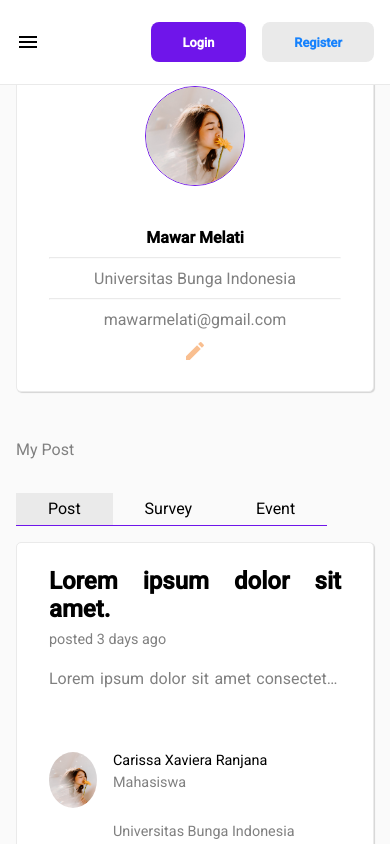
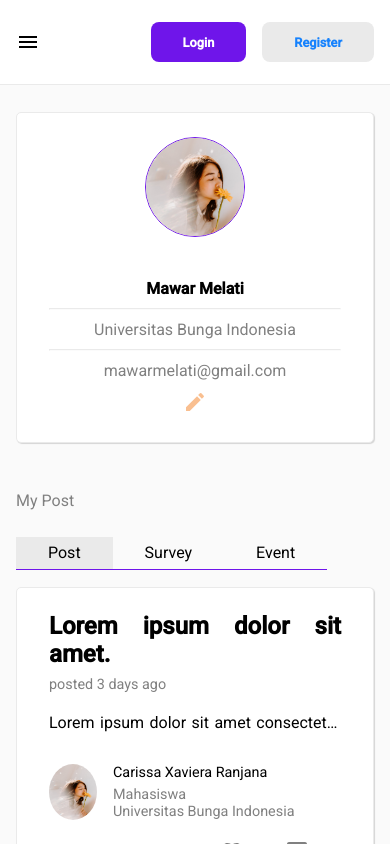
Before and after one commit to rg-km/final-project-engineering-6, a React (Create React App) app in the folder frontend/: page /profile in a window 390 px wide. Shown: the top 844 px of the page. Built offline with nearby package versions, Linux system fonts and the light colour scheme.

Commit message:
fix: responsive profile page

```diff
--- a/frontend/src/pages/HomePage/HomePage.scss
+++ b/frontend/src/pages/HomePage/HomePage.scss
@@ -114,10 +114,13 @@
     }
 
     .explain {
-      padding-left: 20rem;
+      padding: 10rem;
       line-height: 2rem;
+      text-align: justify;
+      // background-color: aqua;
       @include breakpoint(md) {
         padding: 1rem;
+        line-height: 1.5rem;
       }
       h2 {
         font-size: 2.5rem;
--- a/frontend/src/pages/ProfilePage/ProfilePage.jsx
+++ b/frontend/src/pages/ProfilePage/ProfilePage.jsx
@@ -75,7 +75,7 @@
   return (
     <div className="profile-page">
       <div className="post-user">
-        <p>My Post</p>
+        <p className="profile-page-post">My Post</p>
         <Tabs>
           <TabPane name="Post" key="1">
             <div className="post">
--- a/frontend/src/pages/ProfilePage/ProfilePage.scss
+++ b/frontend/src/pages/ProfilePage/ProfilePage.scss
@@ -10,8 +10,8 @@
     justify-content: center;
     width: 100%;
     margin: 10vh 0;
-    margin-top: -6vh;
-    gap: 3rem;
+    margin-top: 0;
+    // gap: 3rem;
   }
 
   .post-user {
@@ -22,9 +22,10 @@
     @include breakpoint(md) {
       width: 100%;
     }
-    p {
+    .profile-page-post {
+      // @include card-style();
       color: $SubTitleText;
-      margin-bottom: 2rem;
+      margin-bottom: 1.6rem;
     }
   }
   .profile {
```
